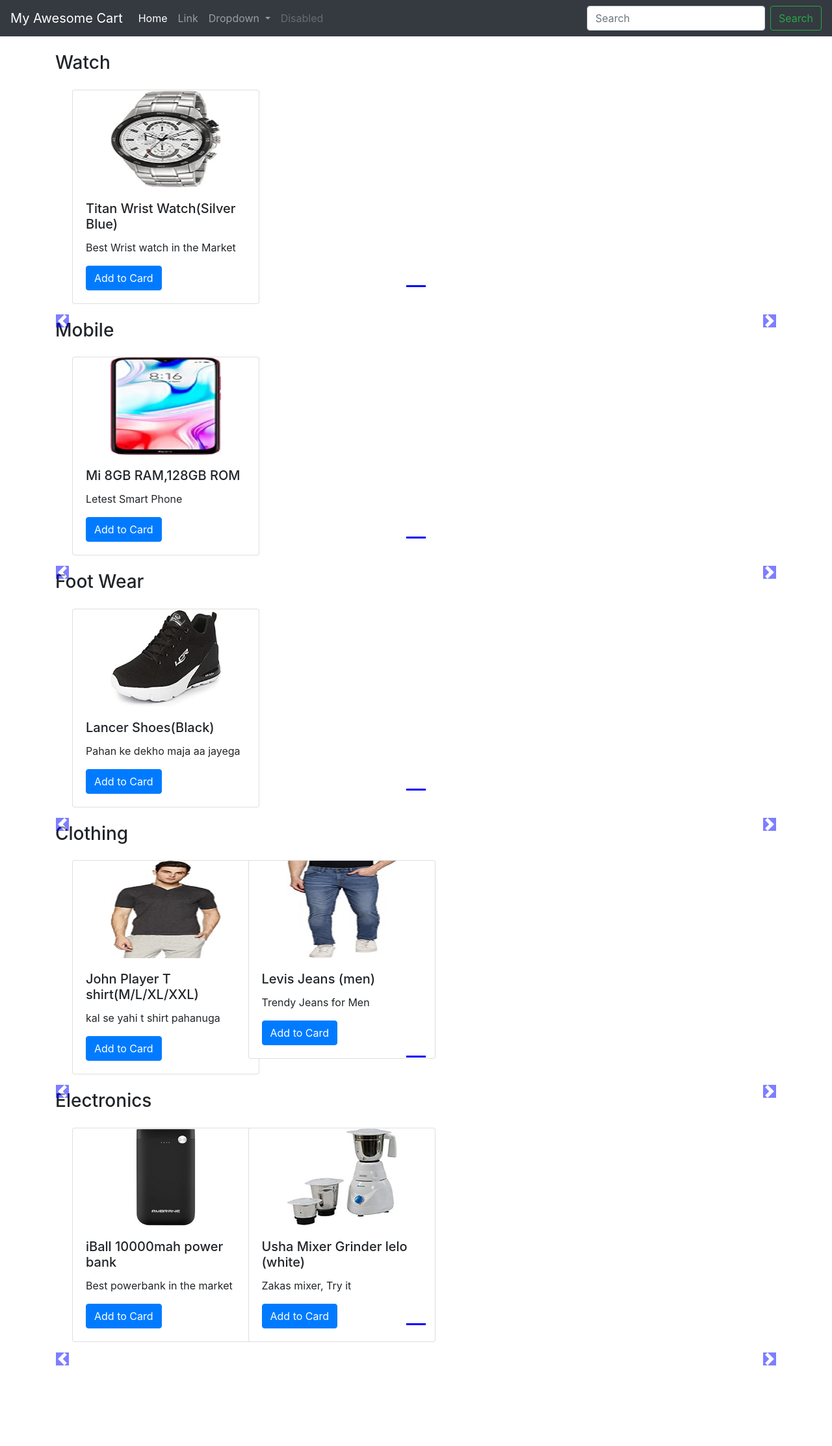
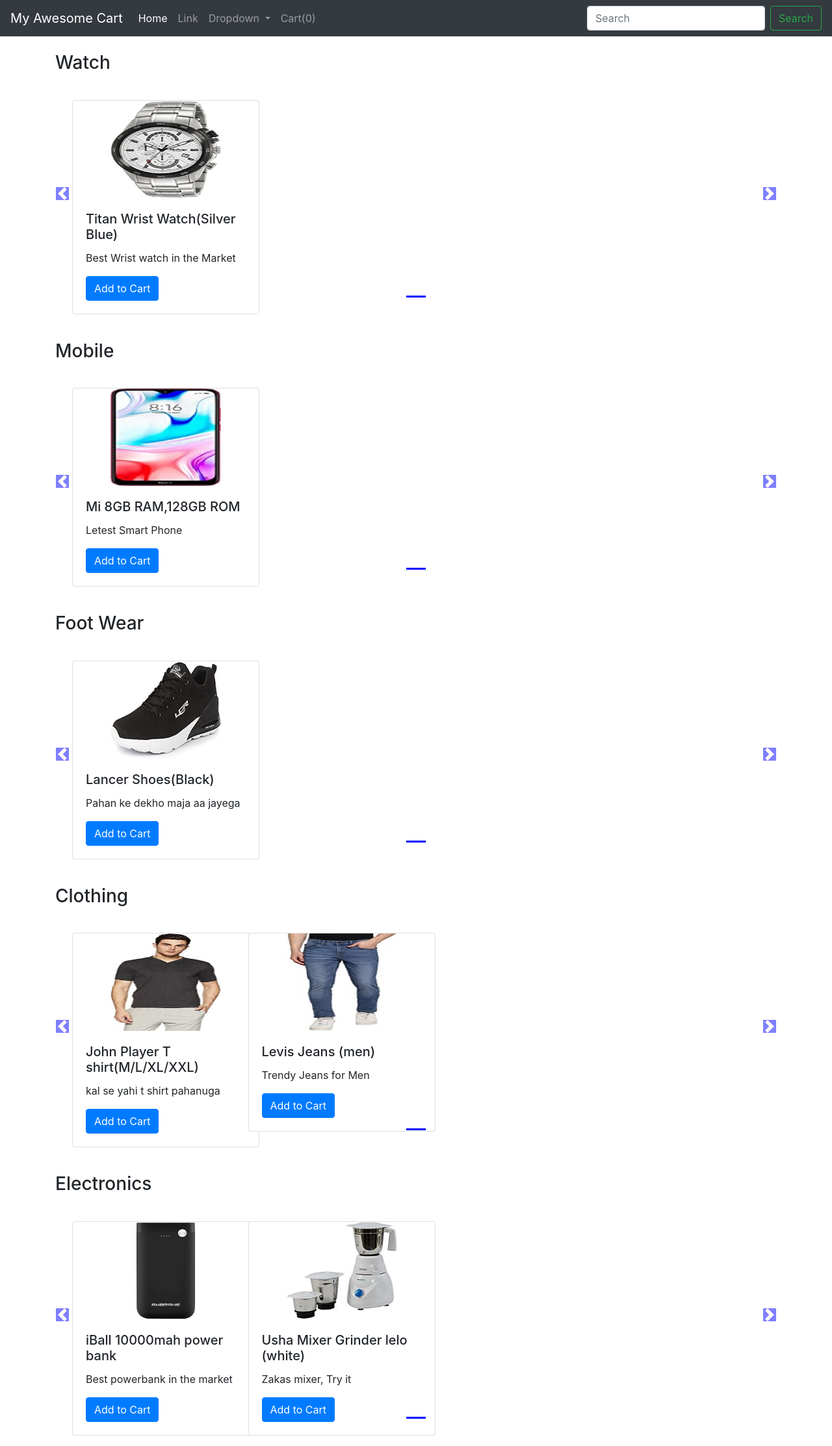
Before and after one commit to RitikVishvakarma/Djang_Ecommerce, a Django app: page /shop/ in a window 1280 px wide. Shown: the whole page at 65% size. Before the commit the page ends 2102 px from the top, so only its background shows below. Run offline with Django 3.2, Linux system fonts and the light colour scheme; data comes from the database, SQL or seed files in the repository; some libraries are stand-ins or nearby versions.

Commit message:
now add to cart button is working using some javascript and jquery

```diff
--- a/shop/templates/shop/basic.html
+++ b/shop/templates/shop/basic.html
@@ -41,7 +41,7 @@
                     </div>
                 </li>
                 <li class="nav-item">
-                    <a class="nav-link disabled" href="#" tabindex="-1" aria-disabled="true">Disabled</a>
+                    <a class="nav-link" href="#">Cart(<span id="cart">0</span>)</a>
                 </li>
             </ul>
             <form class="form-inline my-2 my-lg-0">
--- a/shop/templates/shop/index.html
+++ b/shop/templates/shop/index.html
@@ -14,7 +14,7 @@
       margin-left: auto;
       margin-right: auto;
       width: 170px;
-    max-height: 150px;
+      height: 150px;
   }
 
   body .carousel-indicator li {
@@ -34,6 +34,7 @@
   .carousel-control-next{
     top: auto;
     bottom: auto;
+    padding-top: 150px;
   }
 
   body .no-padding {
@@ -47,7 +48,8 @@
     <!--Slideshow starts here -->
     {% for product, range, nSlide in allProds %}
     <h3 class="my-4">{{product.0.category}}</h3>
-    <div id="demo{{forloop.counter}}" class="carousel slide my-3" data-ride="carousel">
+    <div class="row">
+      <div id="demo{{forloop.counter}}" class="col carousel slide my-3" data-ride="carousel">
           <ul class="carousel-indicators">
               <li data-target="#demo{{forloop.counter}}" data-slide-to="0" class="active"></li>
               {% for i in range %}
@@ -58,29 +60,18 @@
           <div class="container carousel-inner no-padding">
 
               <div class="carousel-item active">
-                <div class="col-xs-3 col-sm-3 col-md-3">
-                    <div class="card" style="width: 18rem;">
-                        <img src='/media/{{product.0.image}}' class="card-img-top" alt="...">
-                        <div class="card-body">
-                            <h5 class="card-title">{{product.0.product_name}}</h5>
-                            <p class="card-text">{{product.0.des}}</p>
-                            <a href="#" class="btn btn-primary">Add to Card</a>
-                        </div>
-                    </div>
-                </div>
-
-                {% for i in product|slice:"1:" %}
+                  {% for i in product %}
                   <div class="col-xs-3 col-sm-3 col-md-3">
                       <div class="card" style="width: 18rem;">
                           <img src='/media/{{i.image}}' class="card-img-top" alt="...">
                           <div class="card-body">
                               <h5 class="card-title">{{i.product_name}}</h5>
                               <p class="card-text">{{i.des}}</p>
-                            <a href="#" class="btn btn-primary">Add to Card</a>
+                              <button id="pr{{i.id}}" class="btn btn-primary cart">Add to Cart</button>
                           </div>
                       </div>
                   </div>
-                {% if forloop.counter|divisibleby:3 and forloop.counter > 0 and not forloop.last %}
+                  {% if forloop.counter|divisibleby:4 and forloop.counter > 0 and not forloop.last %}
                   </div><div class="carousel-item">
 
                   {% endif %}
@@ -96,6 +87,28 @@
       <a class="carousel-control-next" href="#demo{{forloop.counter}}" data-slide="next">
           <span class="carousel-control-next-icon"></span>
       </a>
+    </div>
     {% endfor %}
 </div>
 {% endblock body %}
+{% block js %}
+<script>
+if(localStorage.getItem('cart') == null){
+  var cart = {};
+}
+else{
+  cart = JSON.parse(localStorage.getItem('cart'));
+  document.getElementById('cart').innerHTML = Object.keys(cart).length;
+}
+$('.cart').click(function(){
+  var idstr = this.id.toString();
+  if(cart[idstr] !=undefined){
+    cart[idstr] = cart[idstr] + 1;
+  }
+  else{
+    cart[idstr] = 1;
+  }
+  localStorage.setItem('cart', JSON.stringify(cart));
+});
+</script>
+{% endblock js %}
```
Also changed, not shown: other parts of shop/templates/shop/basic.html (+2 -0 lines). Lines whose indentation alone changed are shown as unchanged.
